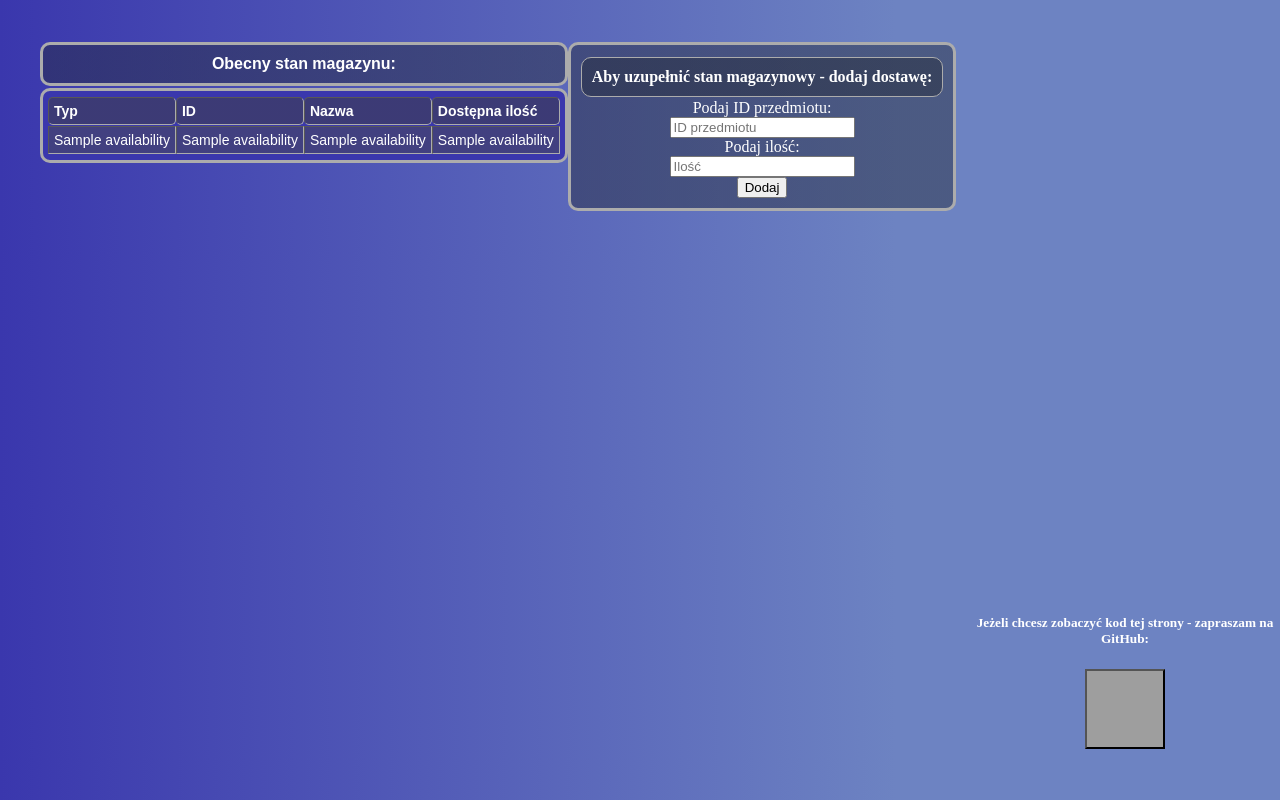
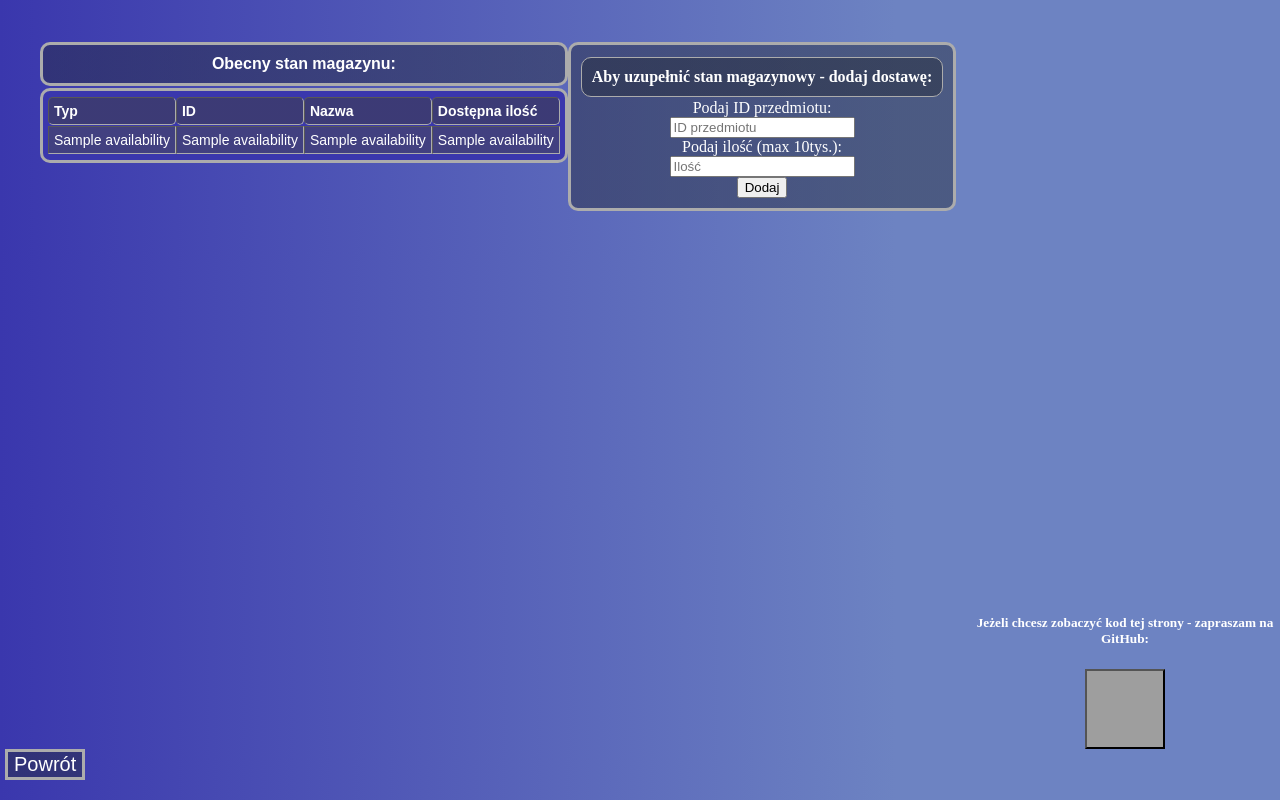
Before and after one commit to Przemek2940/Project-ERPart, a Flask app: page /view_availability in a window 1280 px wide. Run offline with Flask 2, Linux system fonts and the light colour scheme; a database or web service that is not in the repository returns one stand-in record (values such as "Sample title"); some libraries are stand-ins or nearby versions; grey boxes are pictures that could not be loaded.

Commit message:
Update availability_list.html
zmiana max ilości na 10k, dodanie przycisku powrót

```diff
--- a/templates/availability_list.html
+++ b/templates/availability_list.html
@@ -1,5 +1,5 @@
 <!DOCTYPE html>
-<html lang="en">
+<html lang="pl">
   <head>
     <title>Obecny stan magazynowy</title>
   </head>
@@ -15,6 +15,29 @@
         padding: 20px;
 }
 
+          .back {
+        position: absolute;
+        background: rgb(0,34,249);
+        background: linear-gradient(270deg, rgba(0,34,249,1) 0%, rgba(36,42,56,0.4598214285714286) 0%);
+        border: 3px solid #acacac;
+        font-size: 20px;
+        color: #FFFFFF;
+        text-align: center;
+        -webkit-transition-duration: 0.4s; /* Safari */
+        transition-duration: 0.4s;
+        text-decoration: none;
+        overflow: hidden;
+        cursor: pointer;
+        bottom: 20px;
+        left: 5px;
+}
+
+    .back:active:after {
+        padding: 0;
+        margin: 0;
+        opacity: 1;
+        transition: 0s;
+}
       caption {
         background: rgb(0,34,249);
         background: linear-gradient(270deg, rgba(0,34,249,1) 0%, rgba(36,42,56,0.4598214285714286) 0%);
@@ -142,7 +165,7 @@
                     <input class="form-control" type="number" id ="id_item" name="id_item" placeholder="ID przedmiotu">
                 </div>
                 <div class="form-group">
-                    <label for="quant"></label>Podaj ilość:<br>
+                    <label for="quant"></label>Podaj ilość (max 10tys.):<br>
                     <input class="form-control" type="number" id ="quant" name="quant" placeholder="Ilość">
                 </div>
                 <div class="form-group">
@@ -152,9 +175,12 @@
                 </form>
           </div>
 </div>
+    <div>
+    <a href="{{ url_for('index') }}"><button class="back">Powrót</button></a>
+    </div>
        <div class="footer">
     <h5>Jeżeli chcesz zobaczyć kod tej strony - zapraszam na GitHub:</h5>
     <a href="https://github.com/Przemek2940/Project-ERPart"><button class="github"></button></a>
-    </div>
+        </div>
   </body>
 </html>
```
